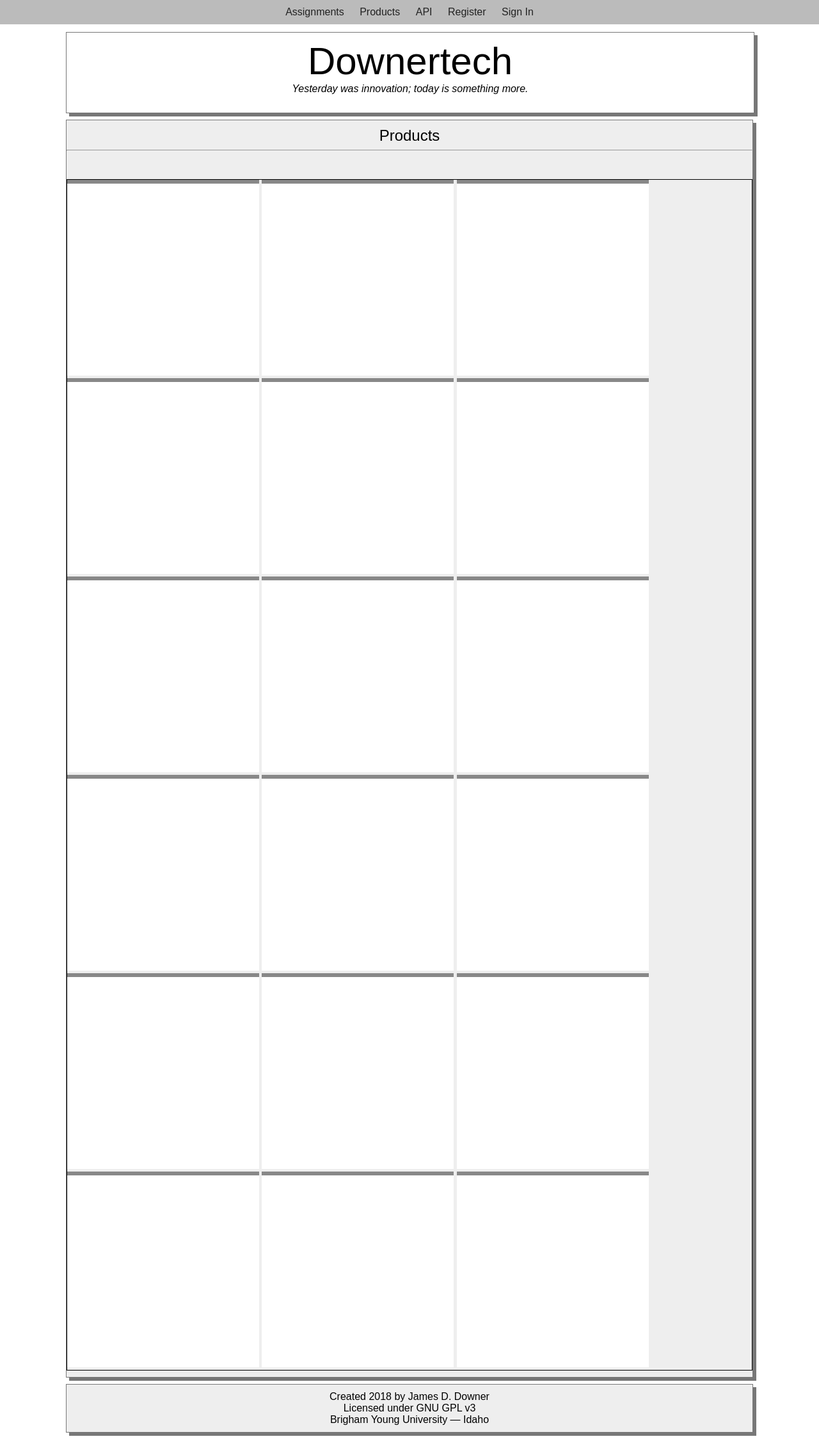
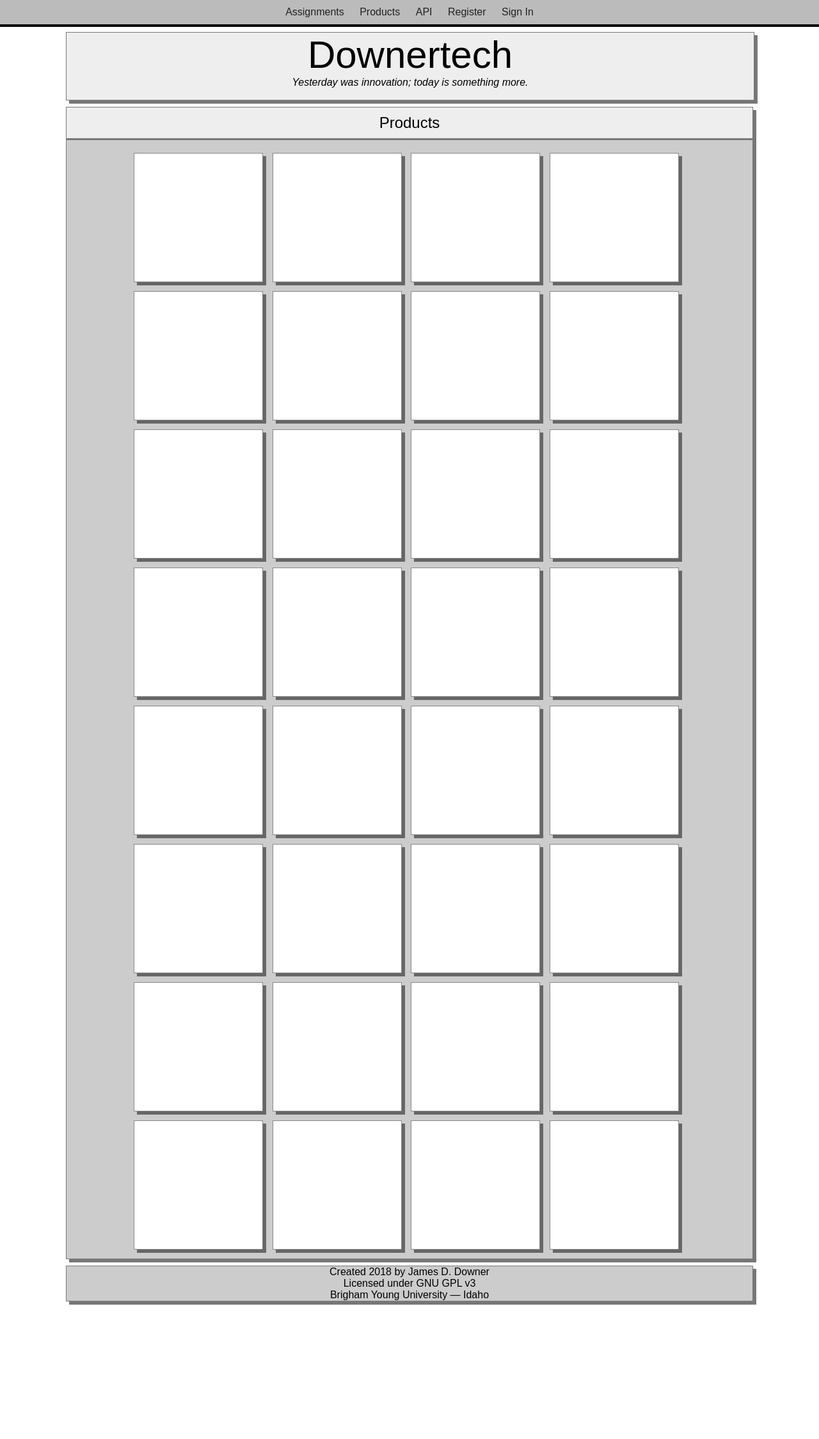
Before and after one commit to ascenderx/byui-cs213-downerj, a PHP site: page /week04/index.html in a window 1280 px wide. Shown: the whole page at 64% size. After the commit the page ends 2039 px from the top, so only its background shows below. Run offline with PHP 8.4, Linux system fonts and the light colour scheme; some web fonts are replaced.

Commit message:
Week04: Center-text product items; transitions

```diff
--- a/week04/index.html
+++ b/week04/index.html
@@ -50,13 +50,25 @@
       </div>
 
       <div class="content container">
-        <div class="fill text-center">
+        <div class="fill text-center section-header">
           <span class="heading-3">Products</span>
-          <hr />
-          <br /><br />
         </div>
 
-        <div class="product-container border-basic">
+        <div class="product-container text-center">
+          <div class="product-item"></div>
+          <div class="product-item"></div>
+          <div class="product-item"></div>
+          <div class="product-item"></div>
+          <div class="product-item"></div>
+          <div class="product-item"></div>
+          <div class="product-item"></div>
+          <div class="product-item"></div>
+          <div class="product-item"></div>
+          <div class="product-item"></div>
+          <div class="product-item"></div>
+          <div class="product-item"></div>
+          <div class="product-item"></div>
+          <div class="product-item"></div>
           <div class="product-item"></div>
           <div class="product-item"></div>
           <div class="product-item"></div>
--- a/week04/styles.css
+++ b/week04/styles.css
@@ -116,18 +116,23 @@ a, a:visited {
 }
 
 .product-container {
-  /* padding: 5px 20px 5px 20px; */
-  /* max-width: 90%; */
-  width: auto;
 }
 
 .product-item {
   display: inline-block;
-  width: 300px;
-  height: 300px;
+  width: 200px;
+  height: 200px;
   background-color: #fff;
-  border-top: 6px solid #888;
-  /* margin: 15px; */
+  border: 1px solid #888;
+  /* border-top: 6px solid #888; */
+  box-shadow: 5px 5px #666;
+  margin: 0 10px 10px 0;
+  -webkit-transition: background-color 0.5s; /* Safari */
+  transition: background-color 0.5s;
+}
+
+.product-item:hover, .product-item:focus {
+  background-color: #ddf;
 }
 
 /**
@@ -139,6 +144,7 @@ a, a:visited {
   left: 0;
   top: 0;
   background-color: #bbb;
+  border-bottom: 4px solid #000;
 }
 
 .meta-wrapper {
@@ -146,19 +152,25 @@ a, a:visited {
   max-width: 85%;
 }
 
+.header {
+  background-color: #eee;
+}
+
 .container, .container-blank {
   margin-bottom: 10px;
-  padding: 10px 0 10px 0;
   box-shadow: 5px 5px #777;
   border: 1px solid #777;
 }
 
 .container {
-  background-color: #eee;
+  background-color: #ccc;
 }
 
-.header {
-
+.section-header {
+  background-color: #eee;
+  padding: 10px 0 10px 0;
+  margin-bottom: 20px;
+  border-bottom: 3px solid #777;
 }
 
 .footer {
```
